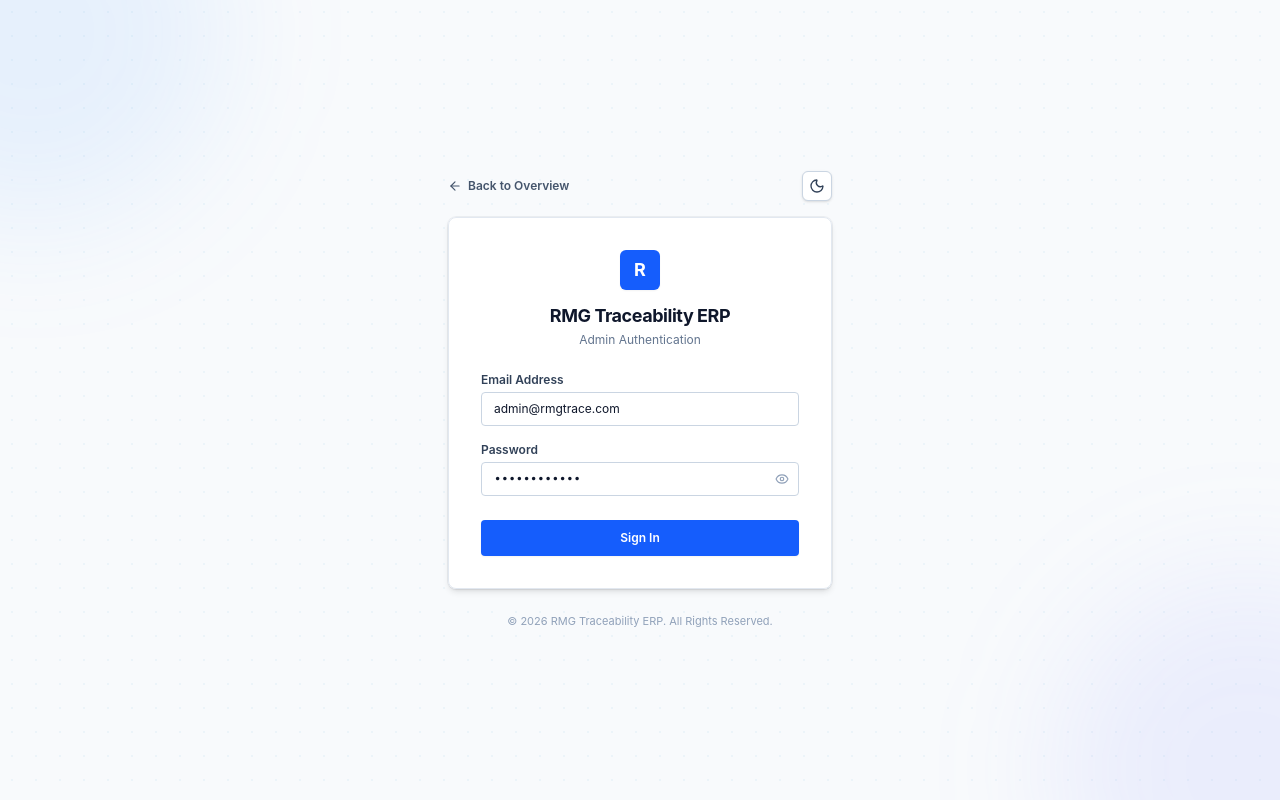
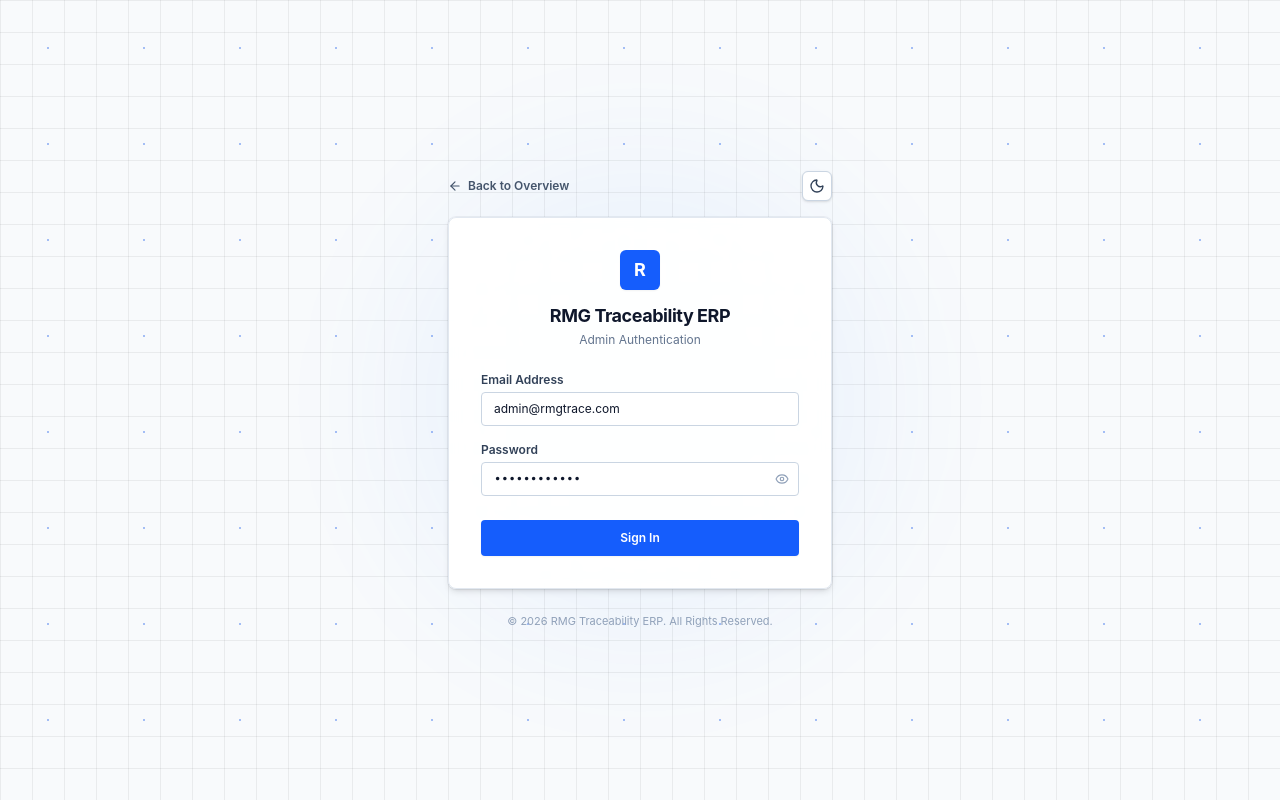
Before and after one commit to techstackbusinessbd/rmg-traceability, a React app in the folder frontend/: page /login in a window 1280 px wide. Built offline with nearby package versions, Linux system fonts and the light colour scheme; the HTML template or start-up script is replaced by a standard one.

Commit message:
style(login): enhance background with crisp industrial engineering grid and blueprint dot pattern

```diff
--- a/frontend/src/pages/LoginPage.jsx
+++ b/frontend/src/pages/LoginPage.jsx
@@ -34,25 +34,31 @@ export default function LoginPage() {
       isDark ? 'bg-slate-950 text-slate-100' : 'bg-slate-50 text-slate-800'
     }`}>
 
-      {/* Background Architectural Grid Pattern */}
+      {/* Crisp Industrial Grid Pattern */}
       <div
-        className={`absolute inset-0 pointer-events-none ${
-          isDark
-            ? 'opacity-[0.03]'
-            : 'opacity-[0.05]'
-        }`}
+        className="absolute inset-0 pointer-events-none"
         style={{
-          backgroundImage: `radial-gradient(${isDark ? '#38bdf8' : '#0284c7'} 1px, transparent 1px)`,
-          backgroundSize: '24px 24px'
+          backgroundImage: isDark
+            ? `linear-gradient(to right, rgba(255, 255, 255, 0.05) 1px, transparent 1px),
+               linear-gradient(to bottom, rgba(255, 255, 255, 0.05) 1px, transparent 1px)`
+            : `linear-gradient(to right, rgba(0, 0, 0, 0.06) 1px, transparent 1px),
+               linear-gradient(to bottom, rgba(0, 0, 0, 0.06) 1px, transparent 1px)`,
+          backgroundSize: '32px 32px'
         }}
       ></div>
 
-      {/* Subtle Ambient Radial Glow */}
-      <div className={`absolute -top-40 -left-40 w-96 h-96 rounded-full blur-3xl pointer-events-none ${
-        isDark ? 'bg-blue-600/10' : 'bg-blue-400/10'
-      }`}></div>
-      <div className={`absolute -bottom-40 -right-40 w-96 h-96 rounded-full blur-3xl pointer-events-none ${
-        isDark ? 'bg-indigo-600/10' : 'bg-indigo-400/10'
+      {/* Decorative Blueprint Corner Crosshairs / Accents */}
+      <div
+        className="absolute inset-0 pointer-events-none opacity-40"
+        style={{
+          backgroundImage: `radial-gradient(${isDark ? '#60a5fa' : '#2563eb'} 1.5px, transparent 1.5px)`,
+          backgroundSize: '96px 96px'
+        }}
+      ></div>
+
+      {/* Soft Focused Spotlight under card */}
+      <div className={`absolute w-[500px] h-[500px] rounded-full blur-3xl pointer-events-none opacity-50 ${
+        isDark ? 'bg-blue-600/15' : 'bg-blue-500/10'
       }`}></div>
 
       {/* Content Container */}
```
